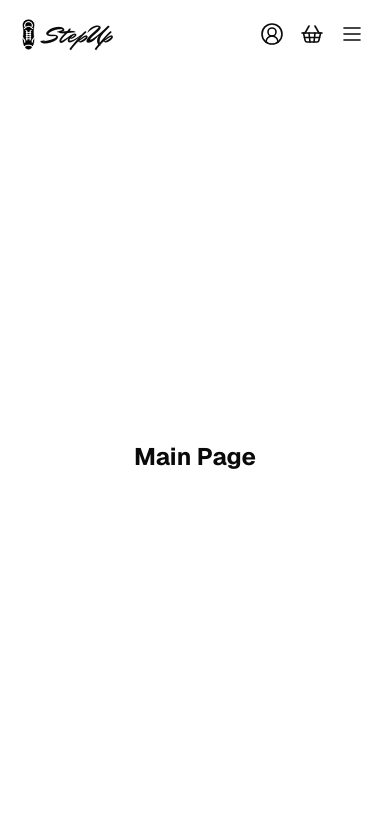
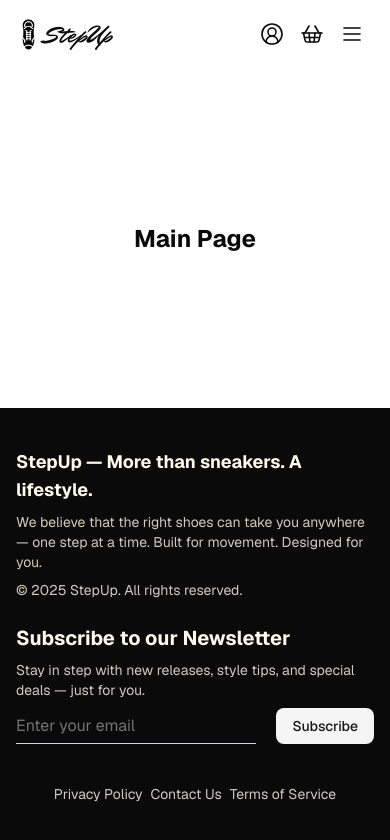
Before and after one commit to yevheniiorhanistyi/eCommerce-Platform, a Next.js app: page / in a window 390 px wide. Shown: the top 840 px of the page. Built offline with nearby package versions, Linux system fonts and the light colour scheme.

Commit message:
feat: add responsive footer with newsletter subscription form and navigation links

```diff
--- /dev/null
+++ b/src/components/Footer/Footer.tsx
@@ -0,0 +1,43 @@
+import Link from 'next/link';
+import FooterForm from './FooterForm';
+
+const footerLinks = [
+  { label: 'Privacy Policy', href: '#' },
+  { label: 'Contact Us', href: '#' },
+  { label: 'Terms of Service', href: '#' }
+];
+
+const Footer = (): JSX.Element => {
+  return (
+    <footer className="px-4 sm:px-10 py-10 grow-0 shrink-0 basis-auto bg-neutral-950 text-amber-50">
+      <div className="flex flex-col items-center justify-between gap-6 xl:gap-0 xl:flex-row w-full max-w-[1440px] mx-auto">
+        <div className="flex flex-col gap-2 sm:gap-4 max-w-[440px] self-start">
+          <h3 className="font-bold text-lg sm:text-xl">
+            StepUp — More than sneakers. A lifestyle.
+          </h3>
+          <p className="text-sm text-amber-50/80">
+            We believe that the right shoes can take you anywhere — one step at a time. Built for
+            movement. Designed for you.
+          </p>
+          <p className="text-sm text-amber-50/80">© 2025 StepUp. All rights reserved.</p>
+        </div>
+        <ul className="flex flex-row order-3 xl:order-0 xl:flex-col gap-2 sm:gap-4 self-center">
+          {footerLinks.map(({ label, href }) => (
+            <li key={label} className="text-sm text-amber-50/80 hover:text-amber-50">
+              <Link href={href}>{label}</Link>
+            </li>
+          ))}
+        </ul>
+        <div className="flex flex-col gap-2 sm:gap-4 max-w-[560px] self-end mb-4 xl:mb-0">
+          <h2 className="font-bold text-xl sm:text-2xl">Subscribe to our Newsletter</h2>
+          <p className="text-sm text-amber-50/80">
+            Stay in step with new releases, style tips, and special deals — just for you.
+          </p>
+          <FooterForm />
+        </div>
+      </div>
+    </footer>
+  );
+};
+
+export default Footer;
--- a/src/components/Layout/Layout.tsx
+++ b/src/components/Layout/Layout.tsx
@@ -1,5 +1,6 @@
 import { ReactNode } from 'react';
 import Header from '@/components/Header/Header';
+import Footer from '@/components/Footer/Footer';
 
 interface LayoutProps {
   children: ReactNode;
@@ -10,6 +11,7 @@ const Layout = ({ children }: LayoutProps): JSX.Element => {
     <div className="flex flex-col min-h-screen my-0 scroll-smooth">
       <Header />
       <main className="flex grow-1 shrink-0 basis-auto mx-auto">{children}</main>
+      <Footer />
     </div>
   );
 };
```
